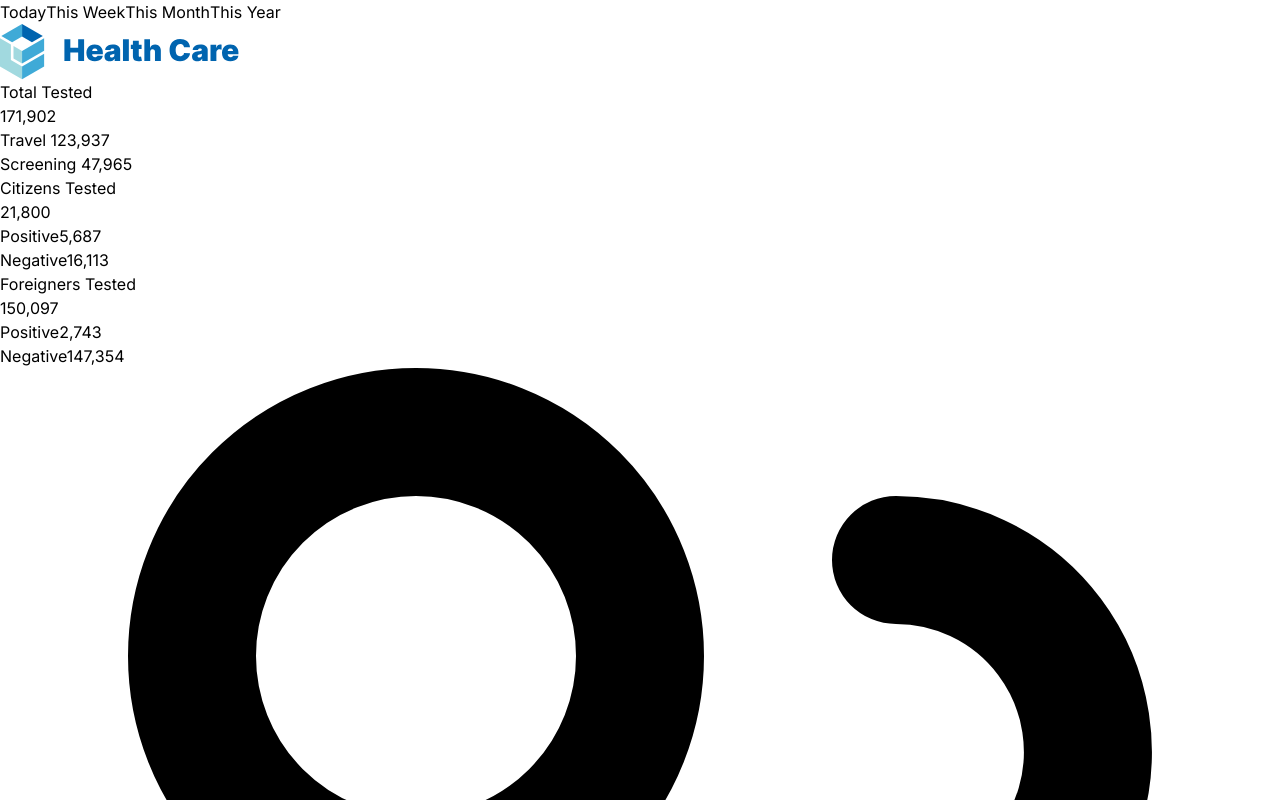
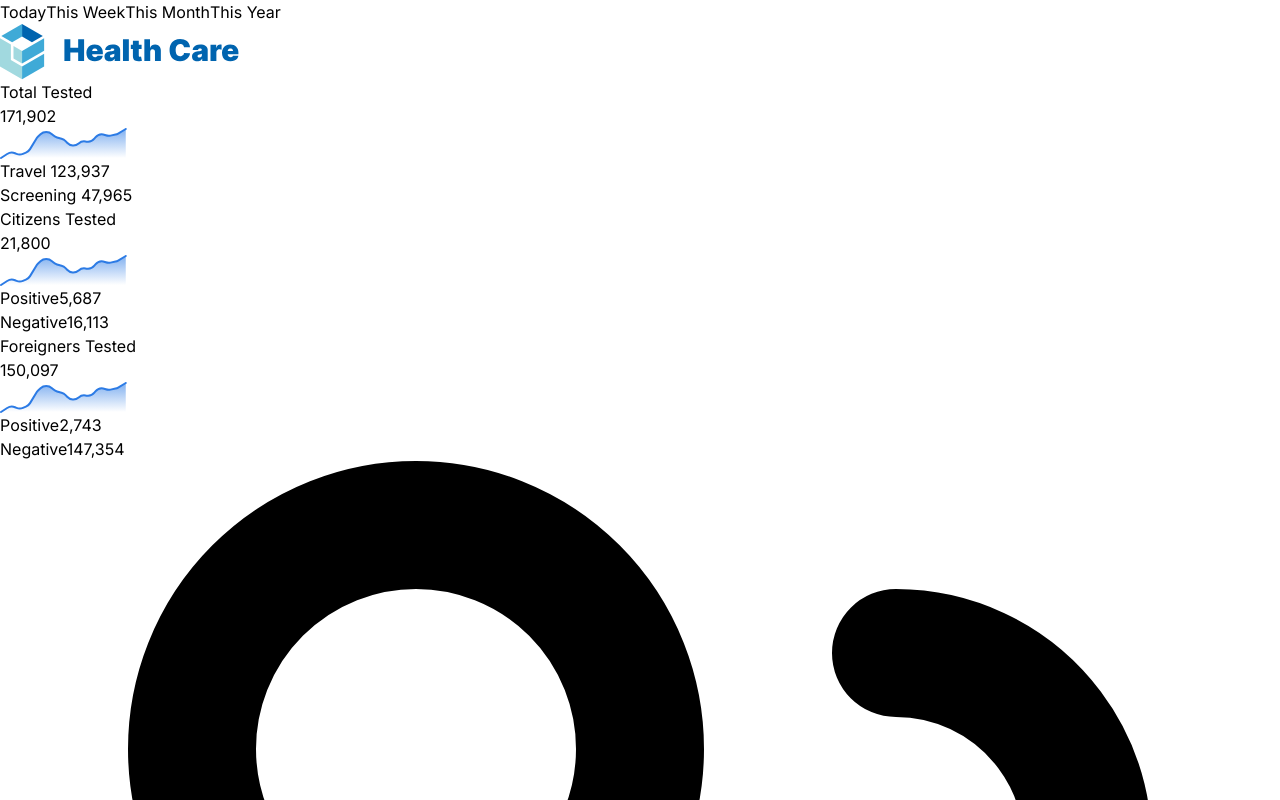
Before and after one commit to felixorwari/covid19-dashboard, a Vue app: page / in a window 1280 px wide. Shown: the top 800 px of the page. Built offline with nearby package versions, Linux system fonts and the light colour scheme; what highcharts-vue, vue3-apexcharts would draw is missing.

Commit message:
Added line charts to header widget

```diff
--- a/src/components/Header/StatsWidget.vue
+++ b/src/components/Header/StatsWidget.vue
@@ -45,7 +45,9 @@ export default {
             (testingData.totalTested.travel + testingData.totalTested.screening).toLocaleString()
           }}
         </p>
-        <div class="chart"></div>
+        <div class="chart">
+          <img src="../../assets/line-chart.svg" class="object-contain w-32 h-auto" alt="line chart">
+        </div>
       </div>
 
       <div class="flex justify-between text-xs font-medium">
@@ -75,7 +77,9 @@ export default {
             ).toLocaleString()
           }}
         </p>
-        <div class="chart"></div>
+        <div class="chart">
+          <img src="../../assets/line-chart.svg" class="object-contain w-32 h-auto" alt="line chart">
+        </div>
       </div>
 
       <div class="flex justify-between text-xs font-medium">
@@ -105,7 +109,9 @@ export default {
             ).toLocaleString()
           }}
         </p>
-        <div class="chart"></div>
+        <div class="chart">
+          <img src="../../assets/line-chart.svg" class="object-contain w-32 h-auto" alt="line chart">
+        </div>
       </div>
 
       <div class="flex justify-between text-xs font-medium">
```
Also changed, not shown: src/assets/line-chart.svg (added).
